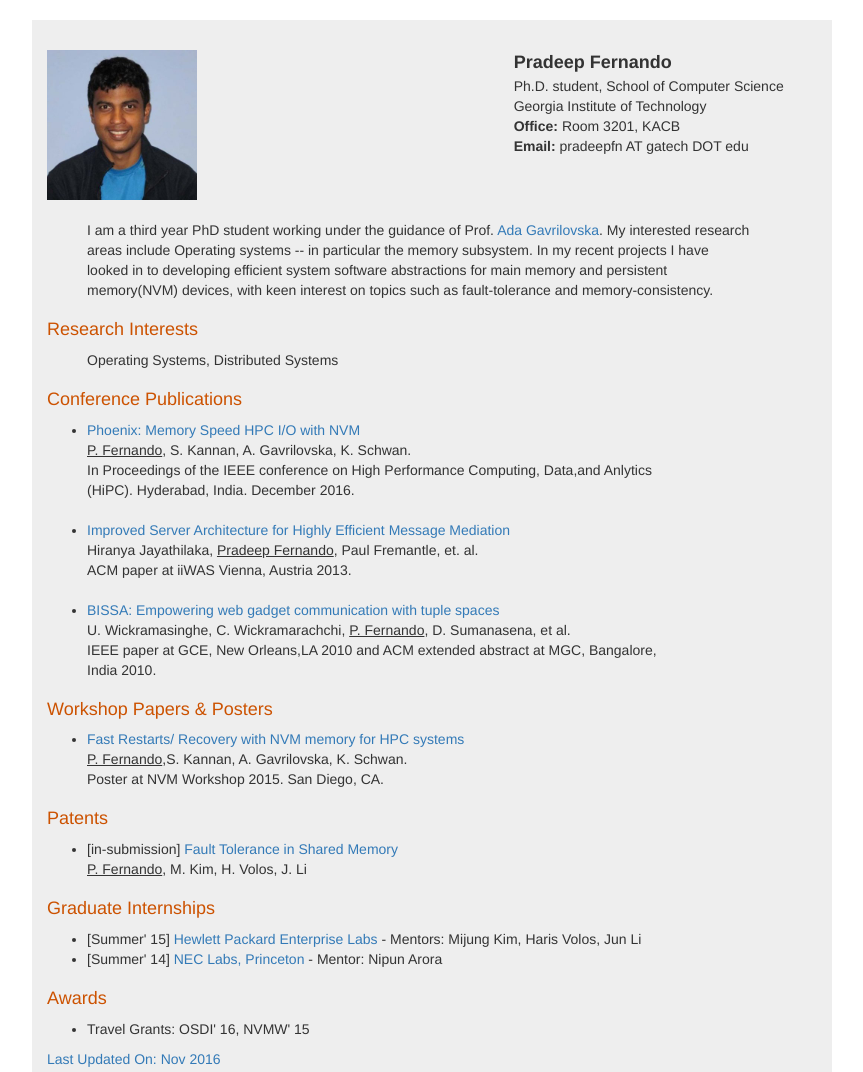
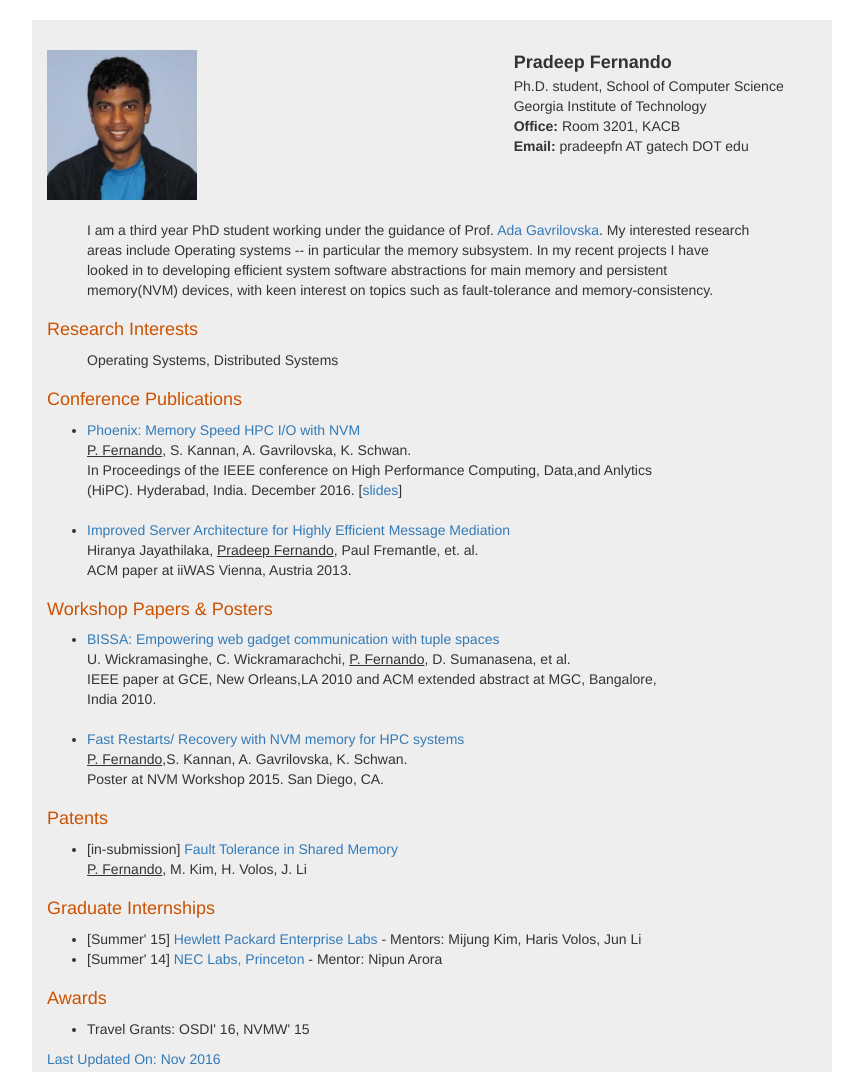
Before and after one commit to pradeepfn/www, a plain HTML site: page index.html in a window 1280 px wide. Shown: the whole page, without its empty margins (208-1071 px from the left). Drawn offline with nearby package versions, Linux system fonts and the light colour scheme.

Commit message:
added hipc slides

```diff
--- a/index.html
+++ b/index.html
@@ -65,17 +65,13 @@ Operating Systems, Distributed Systems
 
 	<li><a href="#">Phoenix: Memory Speed HPC I/O with NVM</a><br>
 	<u>P. Fernando</u>, S. Kannan, A. Gavrilovska, K. Schwan.<br>
-	In Proceedings of the IEEE conference on High Performance Computing, Data,and Anlytics (HiPC). Hyderabad, India. December 2016.<br>
+	In Proceedings of the IEEE conference on High Performance Computing, Data,and Anlytics (HiPC). Hyderabad, India.
+	December 2016. [<a href="pubs/phx_hipc16.pdf">slides</a>]<br>
 	</li><br>
 
-	<li><a href="#">Improved Server Architecture for Highly Efficient Message Mediation</a> <br>
+	<li><a href="http://dl.acm.org/citation.cfm?doid=2539150.2539167">Improved Server Architecture for Highly Efficient Message Mediation</a> <br>
 	Hiranya Jayathilaka, <u>Pradeep Fernando</u>, Paul Fremantle, et. al.<br>
 	ACM paper at iiWAS Vienna, Austria 2013.<br>
-	</li><br>
-
-	<li><a href="#">BISSA: Empowering web gadget communication with tuple spaces</a><br>
-	U. Wickramasinghe, C. Wickramarachchi, <u>P. Fernando</u>, D. Sumanasena, et al.<br>
-	IEEE paper at GCE, New Orleans,LA 2010 and ACM extended abstract at MGC, Bangalore, India 2010.<br>
 	</li>
 </ul>
 
@@ -87,6 +83,11 @@ Operating Systems, Distributed Systems
 	<div class='col-md-10'>
 <h4>Workshop Papers & Posters</h4>
 <ul>
+	<li><a href="#">BISSA: Empowering web gadget communication with tuple spaces</a><br>
+	U. Wickramasinghe, C. Wickramarachchi, <u>P. Fernando</u>, D. Sumanasena, et al.<br>
+	IEEE paper at GCE, New Orleans,LA 2010 and ACM extended abstract at MGC, Bangalore, India 2010.<br>
+	</li><br>
+
 	<li><a href="#">Fast Restarts/ Recovery with NVM memory for HPC systems</a><br>
 	<u>P. Fernando</u>,S. Kannan, A. Gavrilovska, K. Schwan.<br>
 	Poster at NVM Workshop 2015. San Diego, CA.<br>
```
Also changed, not shown: 1 other file.
